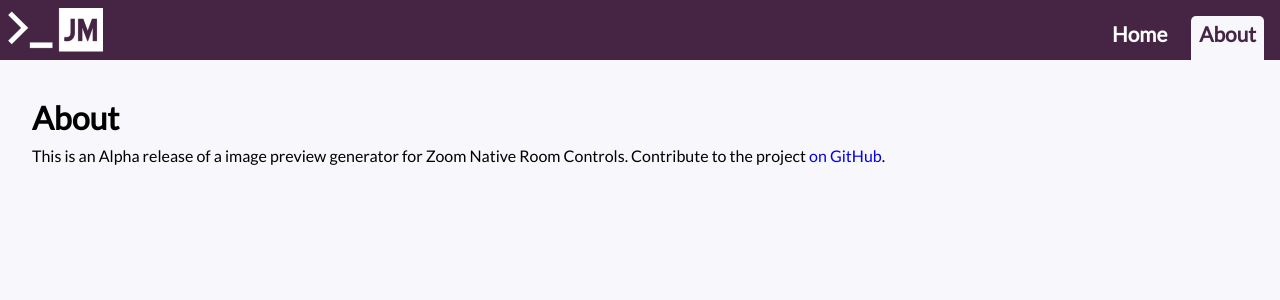
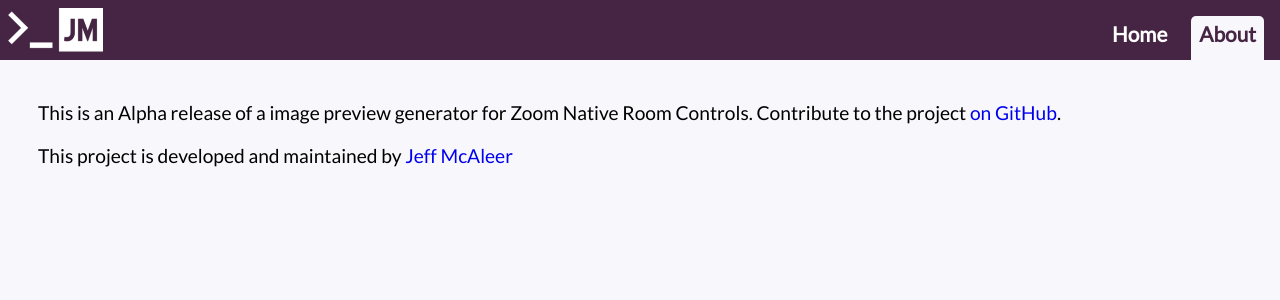
Before and after one commit to jeffderek/zoom-native-room-controls-preview, a Vue app: page /about in a window 1280 px wide. Shown: the top 300 px of the page. Built offline with nearby package versions, Linux system fonts and the light colour scheme.

Commit message:
feat: Updated the about page

```diff
--- a/src/views/AboutView.vue
+++ b/src/views/AboutView.vue
@@ -1,19 +1,21 @@
 <template>
     <div class="about">
-        <h1>About</h1>
         <p>
-            This is an Alpha release of a image preview generator for Zoom
-            Native Room Controls. Contribute to the project
-            <a
-                href="https://github.com/jeffderek/zoom-native-room-controls-preview"
-                >on GitHub</a
-            >.
+            This is an Alpha release of a image preview generator for Zoom Native Room Controls. Contribute to the
+            project
+            <a href="https://github.com/jeffderek/zoom-native-room-controls-preview">on GitHub</a>.
         </p>
+        <p>This project is developed and maintained by <a href="https://www.jeffmcaleer.com">Jeff McAleer</a></p>
     </div>
 </template>
 
 <style lang="scss">
 .about {
     padding: 1rem;
+
+    p {
+        padding: 6px;
+        font-size: 1.2rem;
+    }
 }
 </style>
```
